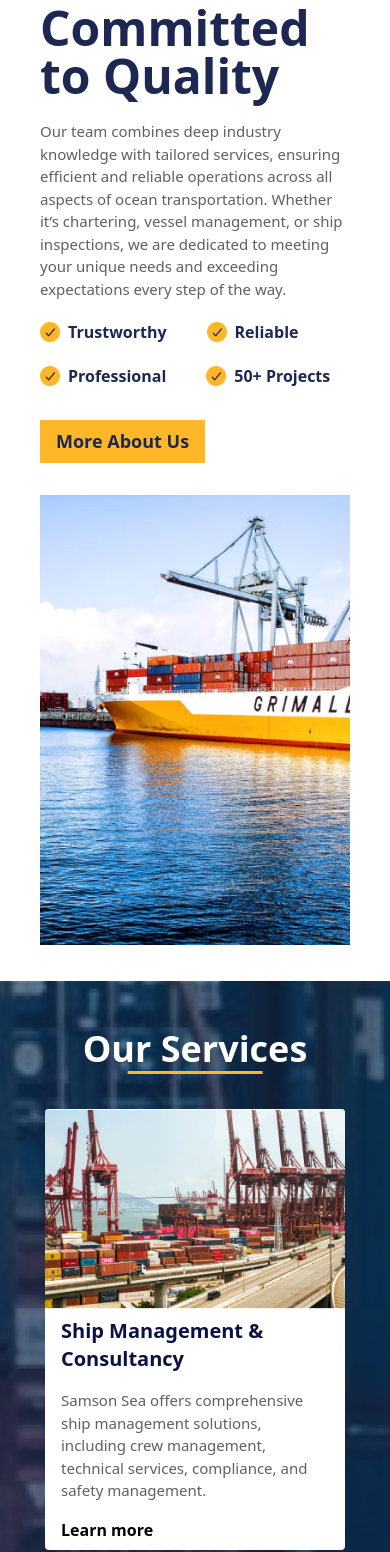
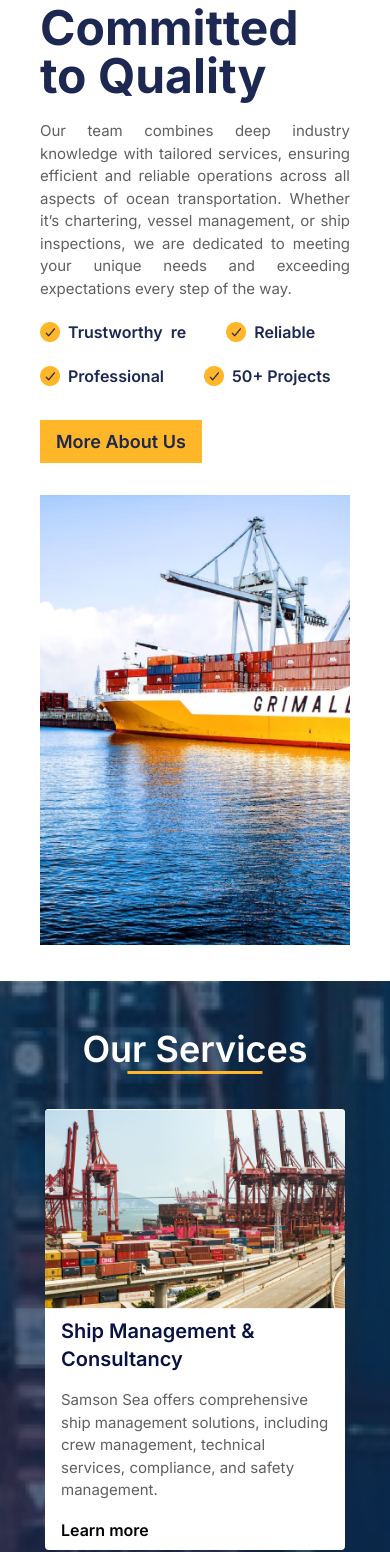
Before and after one commit to Pratham2137/SamsonSea, a React (Vite) app: page / in a window 390 px wide. Shown: the part 956-2508 px from the top of the page. Built offline with nearby package versions, Linux system fonts and the light colour scheme.

Commit message:
home and contact final changes

```diff
--- a/index.html
+++ b/index.html
@@ -1,9 +1,13 @@
-<!doctype html>
+<!DOCTYPE html>
 <html lang="en">
   <head>
     <meta charset="UTF-8" />
     <link rel="icon" type="image/svg+xml" href="/public/SAMSON SEA PNG.png" />
     <meta name="viewport" content="width=device-width, initial-scale=1.0" />
+    <link rel="preconnect" href="https://fonts.googleapis.com">
+    <link rel="preconnect" href="https://fonts.gstatic.com" crossorigin>
+    <link href="https://fonts.googleapis.com/css2?family=Inter:ital,opsz,wght@0,14..32,100..900;1,14..32,100..900&display=swap" rel="stylesheet">
+
     <title>Samson Sea</title>
   </head>
   <body>
--- a/src/components/ContactForm.jsx
+++ b/src/components/ContactForm.jsx
@@ -124,20 +124,6 @@ const ContactForm = ({ className }) => {
                 </label>
               </div>
 
-              <div className="flex gap-x-5 items-center w-full">
-                {/* Input Box for Budget */}
-                <div className="relative mb-6 inputBox">
-                  <input
-                    required
-                    name="budget"
-                    type="number"
-                    className="w-full py-2.5 text-base border-b border-gray-300 bg-transparent outline-none focus:border-[#091242]  transition-all"
-                  />
-                  <label className="absolute top-0 left-0 py-2.5 text-base  pointer-events-none transition-all duration-300">
-                    Budget*
-                  </label>
-                </div>
-
               {/* Dropdown for Service Selection */}
               <div className="relative mb-6 inputBox">
                 <select
@@ -168,7 +154,6 @@ const ContactForm = ({ className }) => {
                   </option>
                 </select>
               </div>
-              </div>
 
               {/* Mobile Number with Country Code */}
               <div className="relative mb-6 inputBox">
@@ -197,8 +182,8 @@ const ContactForm = ({ className }) => {
   );
 };
 
-ContactForm.propTypes={
-  className:PropTypes.string,
+ContactForm.propTypes = {
+  className: PropTypes.string,
 };
 
 export default ContactForm;
--- a/src/components/Footer.jsx
+++ b/src/components/Footer.jsx
@@ -106,7 +106,7 @@ const Footer = () => {
             </div>
           </div>
         </div>
-        <div className="h-[1px] bg-white border-none w-full" />
+        <div className="h-[1px] bg-white border-none lg:w-[120%] w-full" />
         <div className="p-2">
           Copyright © Samson Sea Private Limited | Designed & Developed by
           Synergy Media
--- a/src/components/HeroAboutSection.jsx
+++ b/src/components/HeroAboutSection.jsx
@@ -17,7 +17,7 @@ const HeroAboutSection = () => {
             <h1 className="text-5xl font-bold mb-5 text-[#1C2752] md:text-center lg:text-left">
               We’re Committed <br /> to Quality
             </h1>
-            <p className="text-[15px] text-[#606060] w-full mb-5 md:text-center lg:text-justify text-balance">
+            <p className="text-[15px] text-[#606060] w-full mb-5 md:text-center lg:text-left text-justify last:text-left">
               Our team combines deep industry knowledge with tailored services,
               ensuring efficient and reliable operations across all aspects of
               ocean transportation. Whether it’s chartering, vessel management,
@@ -28,7 +28,7 @@ const HeroAboutSection = () => {
               <div className="flex gap-10">
                 <div className="flex justify-center items-center gap-2">
                   <img src={tick} width={20} height={20} alt="tick" />
-                  <p>Trustworthy</p>
+                  <p>Trustworthy</p>re
                 </div>
                 <div className="flex justify-center items-center gap-2">
                   <img src={tick} width={20} height={20} alt="tick" />
--- a/src/components/HeroFeaturesSection.jsx
+++ b/src/components/HeroFeaturesSection.jsx
@@ -14,13 +14,13 @@ const HeroFeaturesSection = () => {
       >
         <div className="max-w-[1200px] min-w-[350px] flex flex-col lg:flex-row justify-center gap-10 px-5">
           <div className="flex justify-center w-full h-full flex-col gap-2">
-            <p className="text-[--pageYellow] uppercase tracking-wider text-base">
+            <p className="text-[--pageYellow] uppercase tracking-wider text-lg font-bold">
               Why Us ?
             </p>
-            <h4 className="text-[#111C54] font-bold text-5xl mb-5">
+            <h4 className="text-[#111C54] font-bold text-6xl mb-8">
               Proven Expertise <br /> and Reliability
             </h4>
-            <p className="text-[#7e7e7e] w-[80%] mb-5">
+            <p className="text-[#7e7e7e] text-lg w-[80%] mb-10">
               Samson Sea offers unparalleled expertise and customized maritime
               solutions. Our dedicated team ensures efficient and reliable
               service, tailored to meet your specific needs.
@@ -36,7 +36,7 @@ const HeroFeaturesSection = () => {
             {homeFeatureSection.map((item) => (
               <div
                 key={item.id}
-                className="bg-white py-3 px-4 hover:shadow-xl group rounded relative transition-all duration-300"
+                className="bg-white py-3 px-4 xl:hover:shadow-xl  group rounded relative transition-all duration-300"
               >
                 <h4 className="text-[--pageBlue] font-bold text-lg mb-3">
                   {item.title}
--- a/src/components/Home.jsx
+++ b/src/components/Home.jsx
@@ -6,13 +6,17 @@ import HeroServiceSection from "./HeroServiceSection";
 
 const Home = () => {
   return (
-    <main>
+    <main className="relative">
+      {/* Hero sections */}
       <HeroSection />
       <HeroAboutSection />
       <HeroServiceSection />
       <HeroFeaturesSection />
-      <div className="pt-8 !px-4 lg:py-7 flex justify-center ">
-        <ContactForm className="w-[85%] lg:w-full" />
+
+      {/* Contact Form Wrapper with padding */}
+      <div className="relative flex justify-center lg:pb-[650px] lg:mt-[-100px]">
+        {/* Floating Contact Form */}
+        <ContactForm className="w-[85%] lg:w-full lg:absolute lg:-bottom-[80px] lg:z-10 h-full" />
       </div>
     </main>
   );
--- a/src/constants/index.js
+++ b/src/constants/index.js
@@ -1,6 +1,12 @@
 import heroService1 from "../assets/HomePage/service1.png";
 import heroService2 from "../assets/HomePage/service2.png";
 import heroService3 from "../assets/HomePage/service3.png";
+import serviceImg1 from "../assets/Serivce/01.png";
+import serviceImg2 from "../assets/Serivce/02.png";
+import serviceImg3 from "../assets/Serivce/03.png";
+import serviceImg4 from "../assets/Serivce/04.png";
+import serviceImg5 from "../assets/Serivce/05.png";
+import serviceImg6 from "../assets/Serivce/06.png";
 
 export const navigation = [
   {
@@ -60,8 +66,8 @@ export const heroServiceSection = [
     desc: "Samson Sea offers comprehensive ship management solutions, including crew management, technical services, compliance, and safety management.",
     btn: "Learn more",
     btnSrc: "#",
-    imgURL:heroService1,
-    imgAlt:'ship management'
+    imgURL: heroService1,
+    imgAlt: "ship management",
   },
   {
     id: 1,
@@ -69,8 +75,8 @@ export const heroServiceSection = [
     desc: "Our ship brokering services connect ship owners with charterers, facilitating long-term partnerships.",
     btn: "Learn more",
     btnSrc: "#",
-    imgURL:heroService2,
-    imgAlt:'ship brokers'
+    imgURL: heroService2,
+    imgAlt: "ship brokers",
   },
   {
     id: 2,
@@ -78,26 +84,64 @@ export const heroServiceSection = [
     desc: `We provide efficient and safe transportation of both personnel and materials for offshore projects. Whether it's a large-scale operation or a specialized project.`,
     btn: "Learn more",
     btnSrc: "#",
-    imgURL:heroService3,
-    imgAlt:'Ship dock'
+    imgURL: heroService3,
+    imgAlt: "Ship dock",
   },
 ];
 
-
-export const homeFeatureSection=[
+export const homeFeatureSection = [
   {
-    id:1,
-    title:"Safety and Quality First",
-    desc: "We prioritize safety and adhere to strict quality standards in all our operations, ensuring reliable and secure maritime services."
+    id: 1,
+    title: "Safety and Quality First",
+    desc: "We prioritize safety and adhere to strict quality standards in all our operations, ensuring reliable and secure maritime services.",
   },
   {
-    id:2,
-    title:"Client-Centric Focus",
-    desc:"Our tailored solutions are designed around our clients’ unique needs, fostering strong relationships and exceptional service.",
+    id: 2,
+    title: "Client-Centric Focus",
+    desc: "Our tailored solutions are designed around our clients’ unique needs, fostering strong relationships and exceptional service.",
   },
   {
-    id:3,
-    title:"Expertise",
-    desc:"With a skilled team and a commitment to Quality, we deliver industry-leading maritime solutions that add significant value to our clients."
-  }
-]
+    id: 3,
+    title: "Expertise",
+    desc: "With a skilled team and a commitment to Quality, we deliver industry-leading maritime solutions that add significant value to our clients.",
+  },
+];
+
+export const Services = [
+  {
+    id: 1,
+    title: "Ship Management & Consultancy Services",
+    desc: "Samson Sea offers comprehensive ship management solutions, including crew management, technical services, compliance, and safety management. Our consultancy services provide expert advice to ship owners and operators, helping them navigate complex regulatory environments and optimize their operations",
+    imgURL: serviceImg1,
+  },
+  {
+    id: 2,
+    title: "Ship Brokers & Charterers-Offshore",
+    desc: "Our ship brokering services connect ship owners with charterers, facilitating long-term partnerships and successful offshore operations. We handle all aspects of the chartering process, ensuring both parties achieve their operational and financial goals",
+    imgURL: serviceImg2,
+  },
+  {
+    id: 3,
+    title: "Men and Material Movement",
+    desc: "We provide efficient and safe transportation of both personnel and materials for offshore projects. Whether it's a large-scale operation or a specialized project, we ensure timely and secure movement, tailored to the specific requirements of your operation.",
+    imgURL: serviceImg3,
+  },
+  {
+    id: 4,
+    title: "Offshore Personnel Transportation",
+    desc: "We specialize in the safe and efficient transportation of offshore personnel. Our state-of-the-art vessels ensure timely and reliable transfer of crew members to and from offshore installations, minimizing downtime and maximizing operational efficiency.",
+    imgURL: serviceImg4,
+  },
+  {
+    id: 5,
+    title: "Ship Sale & Purchase",
+    desc: "With extensive industry knowledge, we facilitate smooth transactions in ship sale and purchase. Whether you're buying or selling vessels, our team handles all aspects of the process, from market analysis to negotiation, ensuring transparency and value for our clients.",
+    imgURL: serviceImg5,
+  },
+  {
+    id: 6,
+    title: "Salvage & Towage Services",
+    desc: "Our salvage and towage services are designed to respond to emergency situations with speed and precision. We provide expert assistance in towing and salvaging vessels, ensuring safety and minimizing environmental impact during operations.",
+    imgURL: serviceImg6,
+  },
+];
--- a/tailwind.config.js
+++ b/tailwind.config.js
@@ -4,7 +4,10 @@ export default {
   theme: {
     extend: {
       boxShadow: {
-        'custom-dark': '0px 0px 8px 1px rgba(0, 0, 0, 0.3)',
+        "custom-dark": "0px 0px 8px 1px rgba(0, 0, 0, 0.3)",
+      },
+      fontFamily: {
+        sans: ['Inter', 'sans-serif'], // Setting Inter as the default sans font
       },
     },
   },
```
Lines whose indentation alone changed are shown as unchanged.
